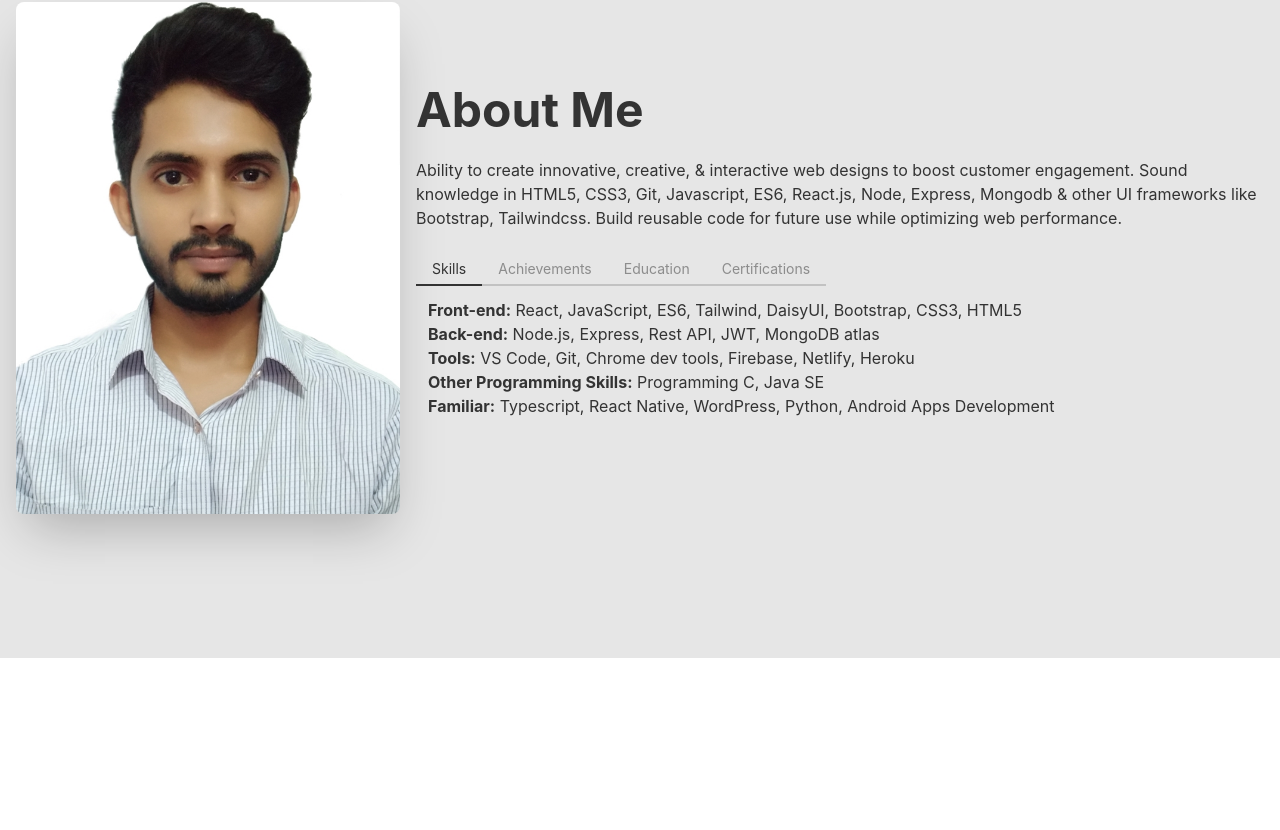
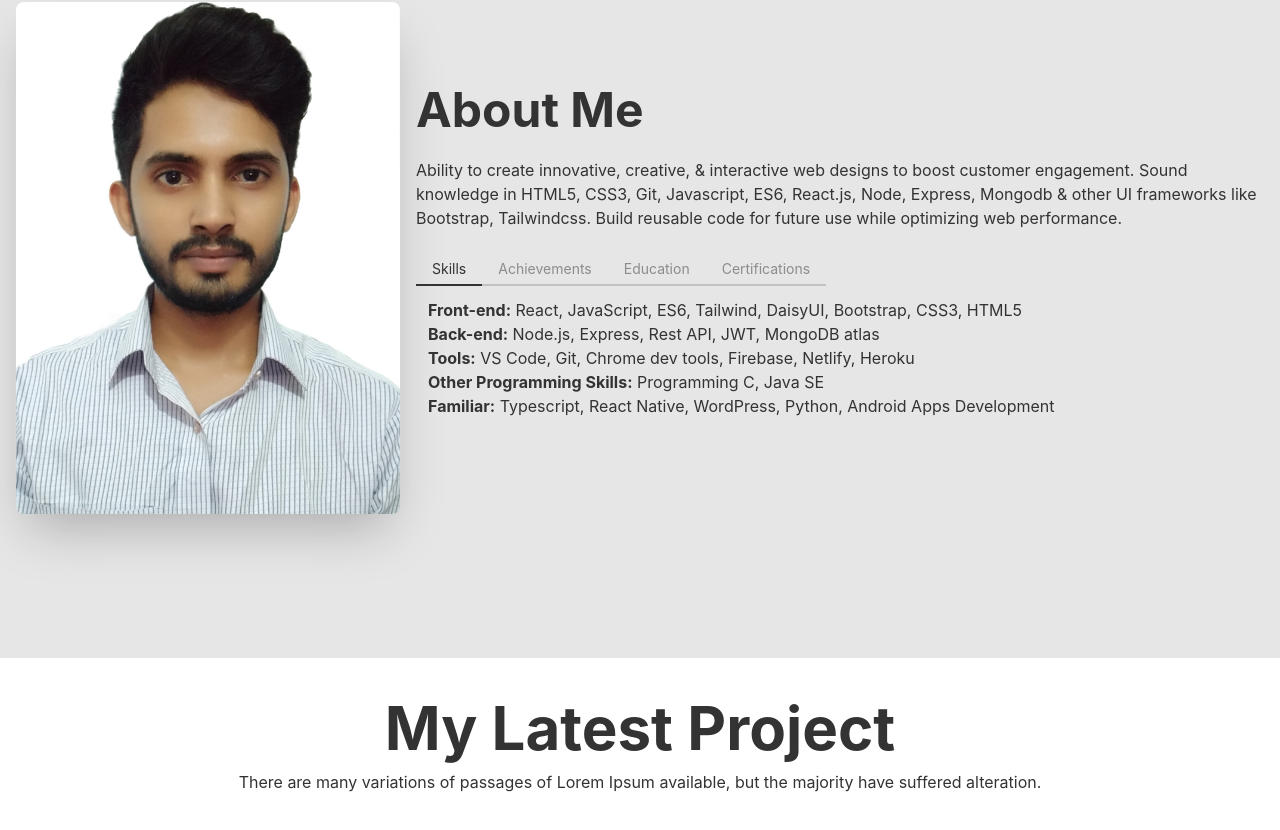
Before and after one commit to diptasahacse/diptasahaportfolio, a React (Create React App) app: page / in a window 1280 px wide. Shown: the part 1006-1836 px from the top of the page. Before the commit the page ends 1664 px from the top, so only its background shows below. Built offline with nearby package versions, Linux system fonts and the light colour scheme.

Commit message:
working on projecct section

```diff
--- a/src/components/Home/Home.js
+++ b/src/components/Home/Home.js
@@ -1,12 +1,14 @@
 import React from 'react';
 import About from './About/About';
 import Hero from './Hero/Hero';
+import Projects from './Projects/Projects';
 
 const Home = () => {
     return (
         <div>
             <Hero></Hero>
             <About></About>
+            <Projects></Projects>
 
         </div>
     );
--- /dev/null
+++ b/src/components/Home/Projects/Projects.js
@@ -0,0 +1,27 @@
+import React from 'react';
+
+const Projects = () => {
+    const projects = [
+        {
+            id: 1,
+            name: "Project 1",
+            img: 'https://i.ibb.co/VYhh93J/banner.jpg'
+        }
+    ]
+    return (
+        <div className='max-w-7xl mx-auto py-10'>
+
+            <div>
+                <h4 className='font-bold text-6xl text-center'>My Latest Project</h4>
+                <p className='text-center mt-3'>There are many variations of passages of Lorem Ipsum available, but the majority have suffered alteration.</p>
+            </div>
+
+            <div className='mt-5'>
+
+            </div>
+
+        </div>
+    );
+};
+
+export default Projects;
```
